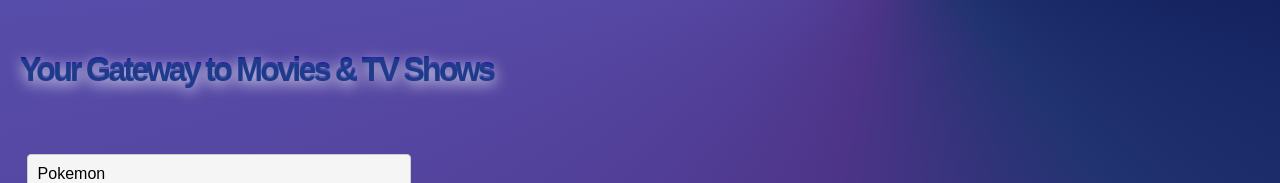
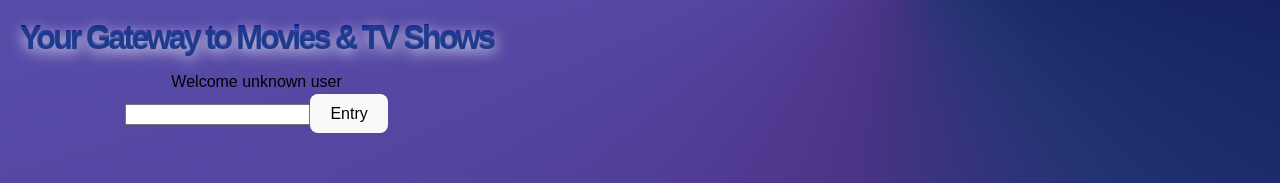
Before and after one commit to ilaydaozdemir/movie-app, a React (Vite) app: page / in a window 1280 px wide. Shown: the part 163-346 px from the top of the page. Built offline with nearby package versions, Linux system fonts and the light colour scheme; no server answers.

Commit message:
Add Entry area

```diff
--- a/src/App.tsx
+++ b/src/App.tsx
@@ -7,6 +7,7 @@ import MovieDetails from "./pages/MovieDetailsPage";
 import HomePage from "./pages/HomePage";
 import { Provider } from "react-redux";
 import store from "./store/store";
+import Entry from "./components/Entry";
 
 const App: React.FC = () => {
   return (
@@ -14,6 +15,7 @@ const App: React.FC = () => {
       <Router>
         <div className="app">
           <h1 className="app-title">Your Gateway to Movies & TV Shows</h1>
+          <Entry />
         </div>
         <Routes>
           <Route path="/" element={<HomePage />} /> {/* Main App Route */}
--- /dev/null
+++ b/src/components/Entry.tsx
@@ -0,0 +1,22 @@
+import React, { useState } from "react";
+
+const Entry: React.FC = () => {
+  const [userName, setUserName] = useState<string>("");
+  const [users, setUsers] = useState<boolean>(false);
+
+  const onChange = (event: any) => {
+    setUserName(event.target.value);
+  };
+
+  const onClick = () => {
+    setUsers(true);
+  };
+  return (
+    <div>
+      <header>Welcome {users ? userName : "unknown user"}</header>
+      <input onChange={onChange} value={userName} />
+      <button onClick={onClick}>Entry</button>
+    </div>
+  );
+};
+export default Entry;
```
